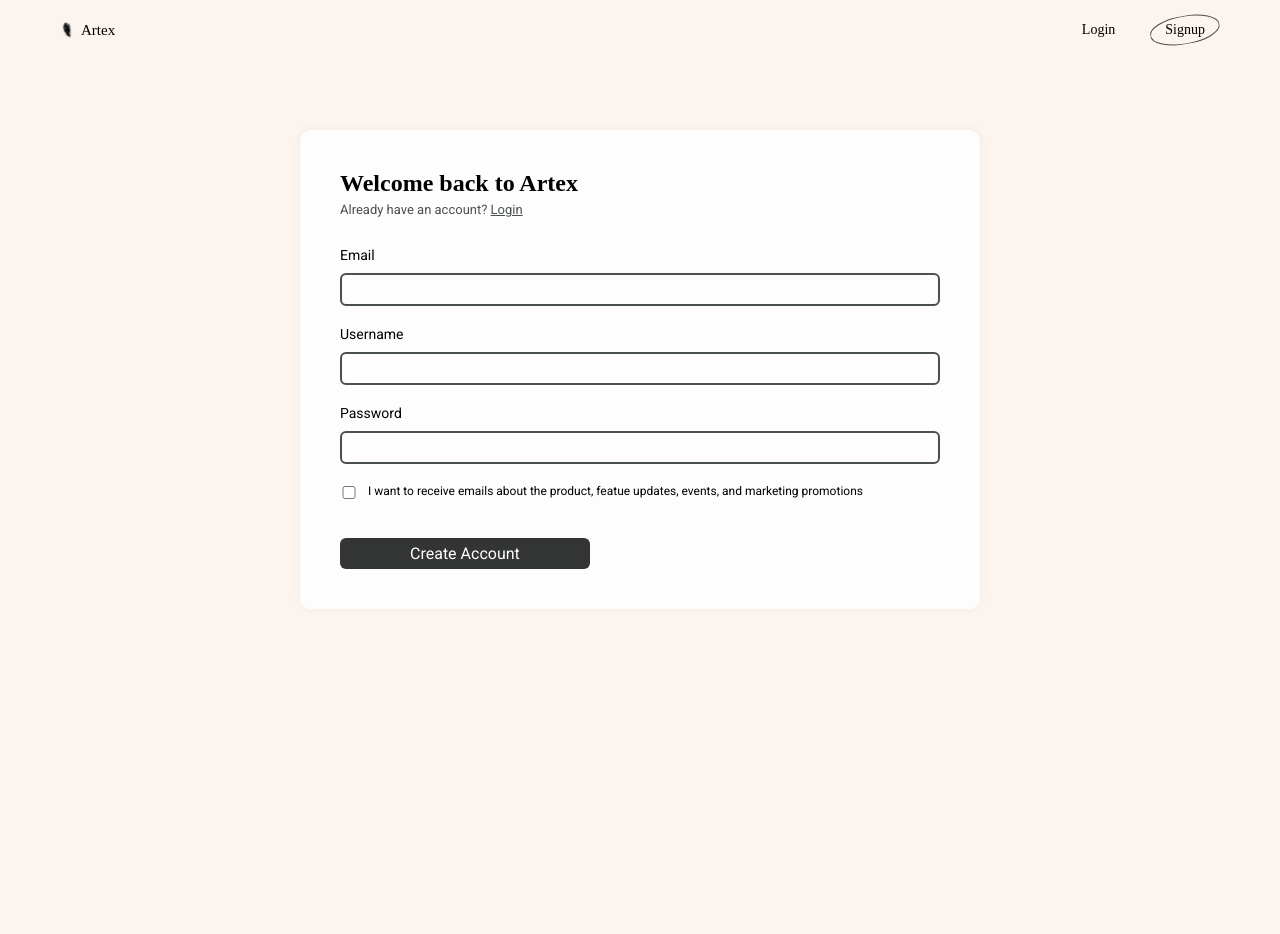
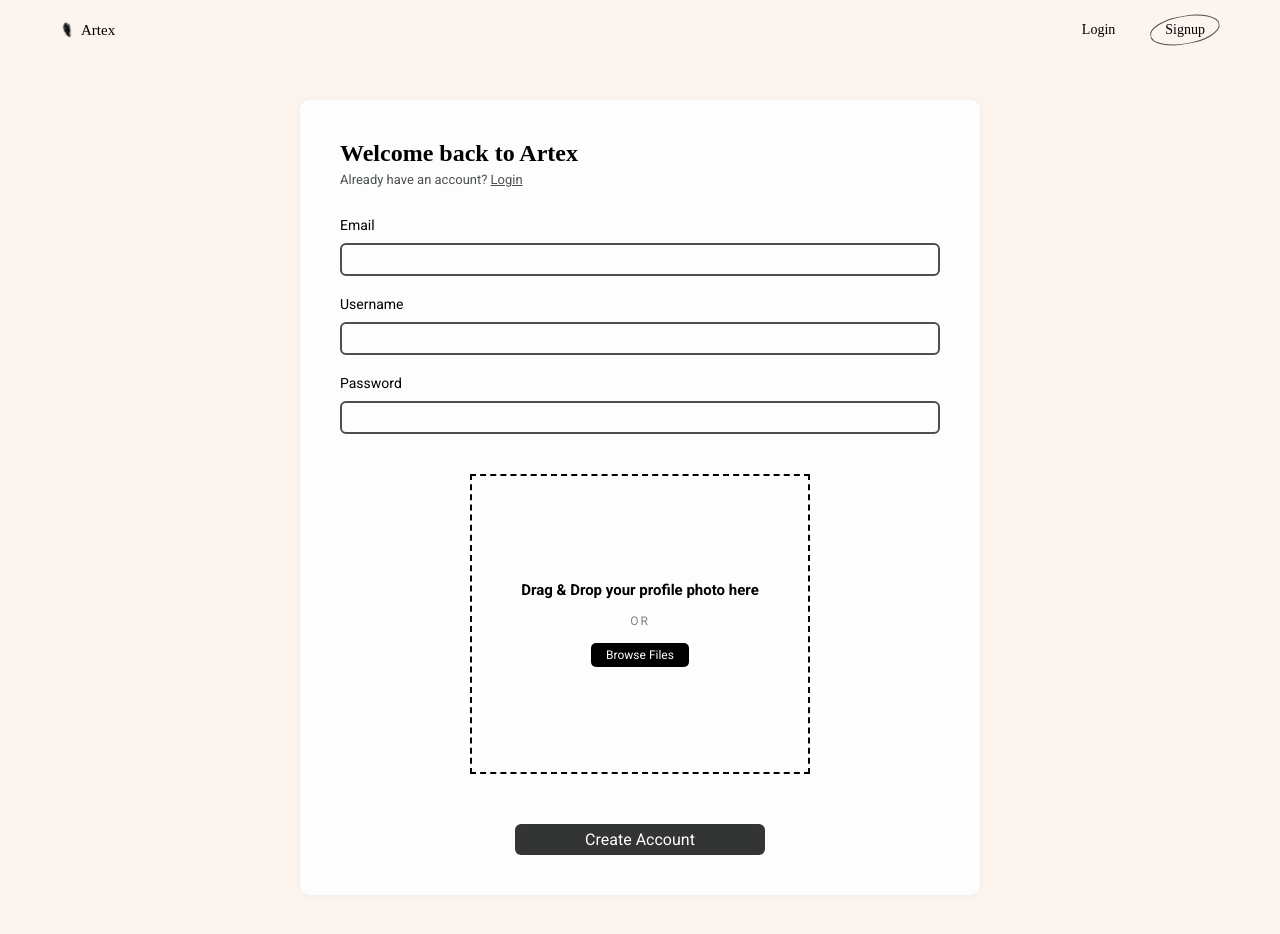
Before and after one commit to NomanKhan3701/ITLabFrontend, a React (Vite) app: page /signup in a window 1280 px wide. Shown: the top 934 px of the page. Before the commit the page ends 800 px from the top, so only its background shows below. Built offline with nearby package versions, Linux system fonts and the light colour scheme; no server answers; a web font is replaced by a local one.

Commit message:
Added images for user

```diff
--- a/src/components/UI/Cards/AuthorCard/AuthorCard.jsx
+++ b/src/components/UI/Cards/AuthorCard/AuthorCard.jsx
@@ -1,11 +1,13 @@
 import React from 'react'
 import './AuthorCard.scss'
+import defaultImage from '/public/assets/images/defaultImage.png'
 
 const AuthorCard = ({ author, key, onClick }) => {
+	console.log(author)
 	return (
 		<div className='Author_card' key={key} onClick={onClick}>
-			<img src={author.img} alt="" />
-			<div className="card_name">{author.name}</div>
+			<img src={author.image && author.image.url ? author.image.url : defaultImage} alt="" />
+			<div className="card_name">{author.userName}</div>
 		</div>
 	)
 }
--- a/src/components/UI/Cards/AuthorCard/AuthorCard.scss
+++ b/src/components/UI/Cards/AuthorCard/AuthorCard.scss
@@ -39,6 +39,7 @@
         height: 100%;
         object-fit: cover;
         box-shadow: $box-shadow-light;
+        background: $neutral-000;
     }
 
     .card_name {
--- a/src/components/UserActivities/Writings/Writings.jsx
+++ b/src/components/UserActivities/Writings/Writings.jsx
@@ -58,6 +58,7 @@ const Writings = () => {
 	const addShayari = async () => {
 		try {
 			if (user) {
+				if (newShayari.shayari.length > 0 && newShayari.tags.length > 0) {
 					const tags = newShayari.tags.split('#').filter((tag) => tag !== '')
 					const config = {
 						headers: {
@@ -78,6 +79,9 @@ const Writings = () => {
 						tags: '',
 					});
 					getShayaries();
+				} else {
+					toast.warn('Please fill all fields');
+				}
 			}
 		} catch (e) {
 			console.log(e);
--- a/src/pages/Posts/Posts.jsx
+++ b/src/pages/Posts/Posts.jsx
@@ -22,10 +22,13 @@ const Posts = () => {
 
 	useEffect(() => {
 		document.addEventListener("mousedown", clickOutsideRef);
+		return () => document.removeEventListener("mousedown", clickOutsideRef);
+	}, [token])
+
+	useEffect(() => {
 		if (token) {
 			getShayaries();
 		}
-		return () => document.removeEventListener("mousedown", clickOutsideRef);
 	}, [token])
 
 	const clickOutsideRef = (e) => {
@@ -42,7 +45,7 @@ const Posts = () => {
 	const getShayaries = async () => {
 		try {
 			setLoading(true);
-			const res = await axios.get(`${SERVER_URL}/post/Posts`, {
+			const res = await axios.get(`${SERVER_URL}/post/Posts`, null, {
 				headers: {
 					'Content-Type': 'application/json',
 					'Authorization': `Bearer ${token}`
--- a/src/pages/Signup/Signup.jsx
+++ b/src/pages/Signup/Signup.jsx
@@ -1,4 +1,4 @@
-import React, { useState } from 'react'
+import React, { useState, useRef, useEffect } from 'react'
 import { Link } from 'react-router-dom'
 import './Signup.scss'
 import { useDispatch, useSelector } from 'react-redux'
@@ -14,14 +14,29 @@ const Signup = () => {
 		email: "",
 		userName: "",
 		password: "",
+		image: null,
 	});
+	const fileRef = useRef();
+	const dragRef = useRef(null);
+	const [prevImg, setPrevImg] = useState();
+	const [files, setFiles] = useState([]);
+
+	useEffect(() => {
+		setSignupData({ ...signupData, image: prevImg });
+	}, [prevImg]);
 
 	const Signup = async () => {
+		if (signupData.email === "" || signupData.userName === "" || signupData.password === "" || signupData.image === null) {
+			toast.warn("Please fill all the fields");
+			return;
+		} else {
 			dispatch(actions.signup({
 				email: signupData.email,
 				password: signupData.password,
 				userName: signupData.userName,
+				image: signupData.image,
 			}));
+		}
 	}
 
 	const signupInputHandler = (event) => {
@@ -31,6 +46,70 @@ const Signup = () => {
 		});
 	}
 
+	const handleFileBtnClick = () => {
+		fileRef.current.click();
+	};
+
+	const process = (file) => {
+		if (!file) return;
+		const reader = new FileReader();
+		reader.readAsDataURL(file);
+
+		reader.onload = function (event) {
+			const imgElement = document.createElement("img");
+			imgElement.src = event.target.result;
+
+			imgElement.onload = function (e) {
+				const canvas = document.createElement("canvas");
+				const MAX_WIDTH = 600;
+
+				const scaleSize = MAX_WIDTH / e.target.width;
+				canvas.width = MAX_WIDTH;
+				canvas.height = e.target.height * scaleSize;
+
+				const ctx = canvas.getContext("2d");
+
+				ctx.drawImage(e.target, 0, 0, canvas.width, canvas.height);
+
+				const srcEncoded = ctx.canvas.toDataURL(e.target, "image/jpeg");
+				setPrevImg(srcEncoded);
+			};
+		};
+	};
+
+	const handleFile = async (e) => {
+		e.preventDefault();
+		for (let i = 0; i < e.target.files.length; i++) {
+			setFiles((prevFiles) => {
+				return [...prevFiles, e.target.files[i]];
+			});
+		}
+		await process(e.target.files[0]);
+	};
+
+	const handleDrag = (e, type) => {
+		e.preventDefault();
+		e.stopPropagation();
+		if (type === "dragOver") dragRef.current.classList.add("active");
+		else if (type === "dragLeave") dragRef.current.classList.remove("active");
+	};
+
+	const handleDrop = async (e) => {
+		e.preventDefault();
+		e.stopPropagation();
+		dragRef.current.classList.remove("active");
+		const uploadedFiles = e.dataTransfer.files;
+		dragRef.current.classList.add("uploading");
+		for (let i = 0; i < uploadedFiles.length; i++) {
+			setFiles((prevFiles) => {
+				return [...prevFiles, uploadedFiles[i]];
+			});
+		}
+		await process(uploadedFiles[0]);
+		dragRef.current.classList.remove("uploading");
+	};
+
+
 	return (
 		<div className='Signup container padding_top_nav'>
 			{/*
@@ -39,6 +118,7 @@ const Signup = () => {
 			</div> */}
 			<div className="signup_container">
 				{/* <div className="stamp"></div> */}
+
 				<h1>Welcome back to Artex</h1>
 				<div className="sub_util">
 					Already have an account? <Link to='/login'><span>Login</span></Link>
@@ -56,12 +136,43 @@ const Signup = () => {
 						<label htmlFor="password">Password</label>
 						<input type="password" name='password' onChange={signupInputHandler} value={signupData.password} />
 					</div>
-					<div className="subscribe">
+					{/* <div className="subscribe">
 								<input type="checkbox" name="subscribe" id="subscribe" />
 								<label htmlFor="subscribe">I want to receive emails about the product, featue updates, events, and marketing promotions</label>
+							</div> */}
+					<div className="file-upload">
+						{files.length === 0 ? (
+							<div className="upload-img">
+								<div
+									ref={dragRef}
+									className="drop-area"
+									onDragOver={(e) => handleDrag(e, "dragOver")}
+									onDragLeave={(e) => handleDrag(e, "dragLeave")}
+									onDrop={handleDrop}
+								>
+									<h2>Drag & Drop your profile photo here</h2>
+									<span>OR</span>
+									<div className="browse-btn" onClick={handleFileBtnClick}>
+										Browse Files
+									</div>
+									<input
+										ref={fileRef}
+										type="file"
+										onChange={handleFile}
+										multiple
+										hidden
+										id="myFile"
+										name="filename"
+									/>
 								</div>
 							</div>
-
+						) : (
+							<div className="image-preview">
+								<img id="prev-img" src={prevImg} alt="" />
+							</div>
+						)}
+					</div>
+				</div>
 				<div className="signup_btn" onClick={Signup}>Create Account</div>
 			</div>
 		</div>
--- a/src/pages/Signup/Signup.scss
+++ b/src/pages/Signup/Signup.scss
@@ -4,11 +4,11 @@
     background: $tint-orange;
     display: flex;
     justify-content: center;
-    $margin-top: 7rem;
-
+    $margin-top: 4rem;
 
     .signup_container {
         margin-top: $margin-top;
+        margin-bottom: 7rem;
         background: rgb(253, 253, 253);
         padding: 4rem;
         border-radius: 1rem;
@@ -85,9 +85,65 @@
             font-size: 1.6rem;
             cursor: pointer;
             width: max-content;
+            margin-left: auto;
+            margin-right: auto;
 
             &:hover {
                 background: black;
+            }
+        }
+
+        .file-upload {
+            margin-top: 2rem;
+            margin-left: auto;
+            margin-right: auto;
+
+            .drop-area {
+                width: 34rem;
+                padding: 20px;
+                height: 30rem;
+                border: 2px dashed;
+                margin-bottom: 1rem;
+                display: flex;
+                align-items: center;
+                justify-content: center;
+                flex-direction: column;
+                place-items: center;
+
+                span {
+                    margin: 15px 0px;
+                    color: gray;
+                    letter-spacing: 2px;
+                    font-size: 1.2rem;
+                }
+
+                .browse-btn {
+                    padding: 5px 15px;
+                    background: black;
+                    color: white;
+                    border-radius: 5px;
+                    cursor: pointer;
+                    width: max-content;
+                    font-size: 1.2rem;
+                }
+
+                &.active {
+                    background: rgb(204, 204, 204);
+                    border: 2px solid black;
+                }
+            }
+
+            .image-preview {
+                width: 34rem;
+                height: 30rem;
+                margin-bottom: 1rem;
+
+                img {
+                    width: 100%;
+                    height: 100%;
+                    border-radius: .6rem;
+                    object-fit: cover;
+                }
             }
         }
     }
--- a/src/store/actions/auth.js
+++ b/src/store/actions/auth.js
@@ -75,7 +75,7 @@ export const login = ({ email, password }) => {
 	};
 };
 
-export const signup = ({ email, password, userName }) => {
+export const signup = ({ email, password, userName, image }) => {
 	return (dispatch) => {
 		dispatch(authStart());
 		try {
@@ -83,6 +83,7 @@ export const signup = ({ email, password, userName }) => {
 				email: email,
 				password: password,
 				userName: userName,
+				image: image,
 			}).then((res) => {
 				if (res.status >= 400) {
 					toast.error(res.data.message);
```
Also changed, not shown: src/pages/Explore/Explore.jsx (+33 -31 lines). Lines whose indentation alone changed are shown as unchanged.
